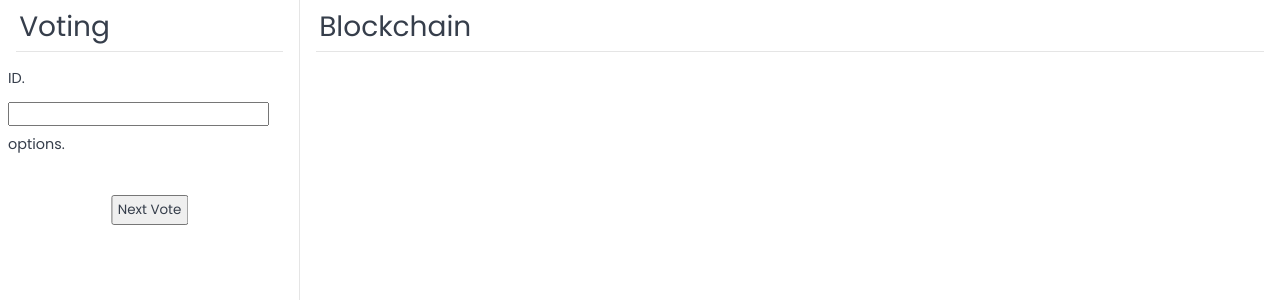
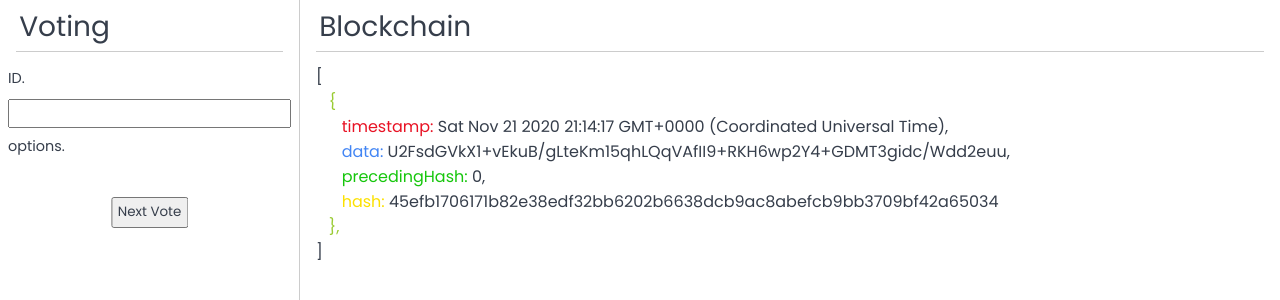
Before and after one commit to RahulPandya25/Blockchain-Online-Voting-System, an Angular app: page /vote in a window 1280 px wide. Shown: the top 300 px of the page. Built offline with nearby package versions, Linux system fonts and the light colour scheme.

Commit message:
updates blockkchain view to show content

```diff
--- a/src/components/dashboard/dashboard.component.ts
+++ b/src/components/dashboard/dashboard.component.ts
@@ -10,26 +10,11 @@ import { CryptoBlockChain } from "../../classes/crypto-block-chain";
   styleUrls: ["./dashboard.component.scss"],
 })
 export class DashboardComponent implements OnInit {
-  blockChain: CryptoBlockChain;
   textValue: String;
-  data = [];
   currentTags = [];
   errorMessage = "";
   showErrorMessage = false;
   constructor(private router: Router) {}
-
-  addBlock(data) {
-    console.log(data);
-    this.blockChain.addData(data);
-  }
-
-  decrypt() {
-    for (let index = 1; index < this.blockChain.blockchain.length; index++) {
-      const element = this.blockChain.blockchain[index];
-
-      this.data.push(CommonService.decryptData(element.data));
-    }
-  }
 
   addTag(e) {
     if (e.target.value != "") {
@@ -67,7 +52,5 @@ export class DashboardComponent implements OnInit {
     }
   }
 
-  ngOnInit(): void {
-    this.blockChain = new CryptoBlockChain();
-  }
+  ngOnInit(): void {}
 }
--- a/src/components/voting/voting.component.html
+++ b/src/components/voting/voting.component.html
@@ -24,5 +24,27 @@
       <button (click)="submitVote(textbox.value)">Next Vote</button>
     </div>
   </div>
-  <div class="section blockchain"><div class="title">Blockchain</div></div>
+  <div class="section blockchain">
+    <div class="title">Blockchain</div>
+    <div class="content">
+      [ <br />
+      <div class="block" *ngFor="let block of blockChain.blockchain">
+        &nbsp;&nbsp;&nbsp;<span class="lime">&#123;</span><br />
+        &nbsp;&nbsp;&nbsp;&nbsp;&nbsp; <span class="red">timestamp:</span>
+        {{ block.timestamp }},
+        <br />
+        &nbsp;&nbsp;&nbsp;&nbsp;&nbsp; <span class="blue">data:</span>
+        {{ block.data }},
+        <br />
+        &nbsp;&nbsp;&nbsp;&nbsp;&nbsp;
+        <span class="green">precedingHash:</span> {{ block.precedingHash }},
+        <br />
+        &nbsp;&nbsp;&nbsp;&nbsp;&nbsp; <span class="yellow">hash:</span>
+        {{ block.hash }} <br />&nbsp;&nbsp;&nbsp;<span class="lime"
+          >&#125;,</span
+        >
+      </div>
+      ]
+    </div>
+  </div>
 </div>
--- a/src/components/voting/voting.component.scss
+++ b/src/components/voting/voting.component.scss
@@ -11,13 +11,13 @@
   .title {
     font-size: 1.75em;
     margin: 0.25rem 1rem;
-    border-bottom: 1px solid rgba(0, 0, 0, 0.1);
+    border-bottom: 1px solid rgba(0, 0, 0, 0.2);
     padding: 0.15rem 0.2rem;
   }
 
   .voting {
     width: var(--voting-area);
-    border-right: 1px solid rgba(0, 0, 0, 0.1);
+    border-right: 1px solid rgba(0, 0, 0, 0.2);
 
     .content {
       font-size: 1.2em;
@@ -32,6 +32,14 @@
     .label {
       font-size: 0.9em;
       margin: 0.5rem 0;
+    }
+
+    .id-input {
+      width: 100%;
+      input {
+        width: 100%;
+        padding: 0.15rem 0.25rem;
+      }
     }
 
     .nominee {
@@ -53,5 +61,28 @@
 
   .blockchain {
     width: calc(100vw - var(--voting-area));
+
+    .content {
+      padding: 0.5rem 1rem;
+
+      .green {
+        color: var(--green-accent);
+      }
+      .orange {
+        color: var(--orange-accent);
+      }
+      .yellow {
+        color: var(--yellow-accent);
+      }
+      .lime {
+        color: var(--lime-accent);
+      }
+      .red {
+        color: var(--red-accent);
+      }
+      .blue {
+        color: var(--blue-accent);
+      }
+    }
   }
 }
--- a/src/components/voting/voting.component.ts
+++ b/src/components/voting/voting.component.ts
@@ -1,5 +1,7 @@
 import { Component, OnInit } from "@angular/core";
 import { ActivatedRoute, Router } from "@angular/router";
+import { CryptoBlockChain } from "src/classes/crypto-block-chain";
+import { CommonService } from "src/services/common.service";
 
 @Component({
   selector: "app-voting",
@@ -11,10 +13,29 @@ export class VotingComponent implements OnInit {
   nominations;
   choice;
 
+  blockChain: CryptoBlockChain;
+  data = [];
+
   submitVote(id) {
     if (id != "" && this.choice != undefined) {
-      console.log(this.choice);
-      console.log(id);
+      let data = {
+        by: id,
+        vote: this.choice,
+      };
+      this.blockChain.addData(JSON.stringify(data));
+    }
+  }
+
+  addBlock(data) {
+    console.log(data);
+    this.blockChain.addData(data);
+  }
+
+  decrypt() {
+    for (let index = 1; index < this.blockChain.blockchain.length; index++) {
+      const element = this.blockChain.blockchain[index];
+
+      this.data.push(CommonService.decryptData(element.data));
     }
   }
 
@@ -25,5 +46,7 @@ export class VotingComponent implements OnInit {
       this.reason = params["reason"];
       this.nominations = params["nominations"];
     });
+
+    this.blockChain = new CryptoBlockChain();
   }
 }
--- a/src/styles.scss
+++ b/src/styles.scss
@@ -19,6 +19,7 @@ body {
     background-color: var(--teal-accent);
     border-radius: 10px;
   }
+  overflow-x: hidden;
 }
 // device sizes
 $breakpoint-mobile: 480px;
```
Also changed, not shown: 1 other file (tests, documents, lock files or other folders).
